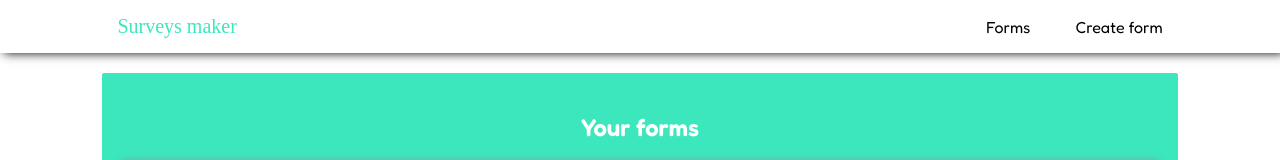
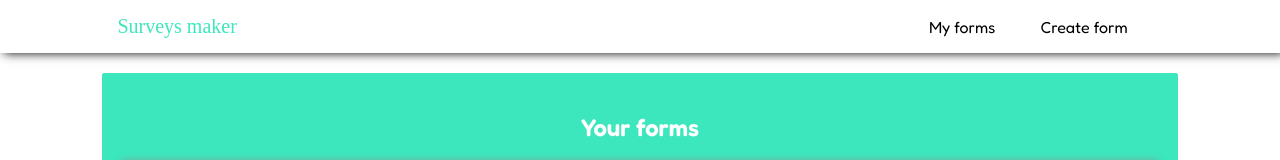
Before and after one commit to abedulaziz/Surveys_Builder, a React (Create React App) app in the folder surveys_frontend/: page /admin in a window 1280 px wide. Shown: the top 160 px of the page. Built offline with nearby package versions, Linux system fonts and the light colour scheme; no server answers; a web font is replaced by a local one.

Commit message:
Linking header navigation links with appropriate pages

```diff
--- a/surveys_frontend/src/index.css
+++ b/surveys_frontend/src/index.css
@@ -50,7 +50,12 @@ header .content .nav_links {
   display: flex;
 }
 
-header .content .nav_links > div {
+header .content .nav_links a {
+  color: #000;
+  text-decoration: none;
+}
+
+header .content .nav_links a > div {
   padding:0 10px;
   margin-right: 25px;
 }
--- a/surveys_frontend/src/layout_components/header.js
+++ b/surveys_frontend/src/layout_components/header.js
@@ -1,3 +1,4 @@
+import {Link} from 'react-router-dom';
 
 const header = () => {
   return (
@@ -9,12 +10,12 @@ const header = () => {
           Surveys maker
         </div>
         <div className='nav_links'>
-          <div className='forms'>
-            Forms
-          </div>
-          <div className='create_form'>
+          <Link to="/admin"><div className='forms'>
+            My forms
+          </div></Link>
+          <Link to="admin/create-form"><div className='create_form'>
             Create form
-          </div>
+          </div></Link>
         </div>
 
       </div>
```
